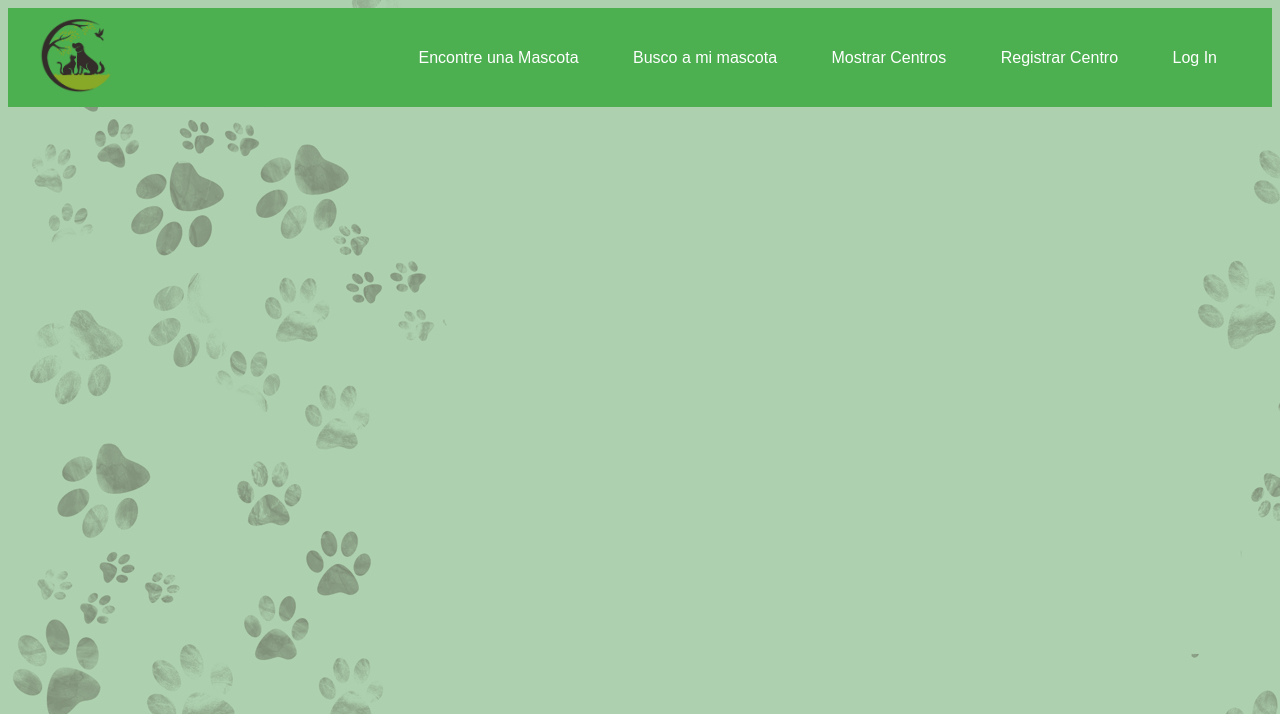
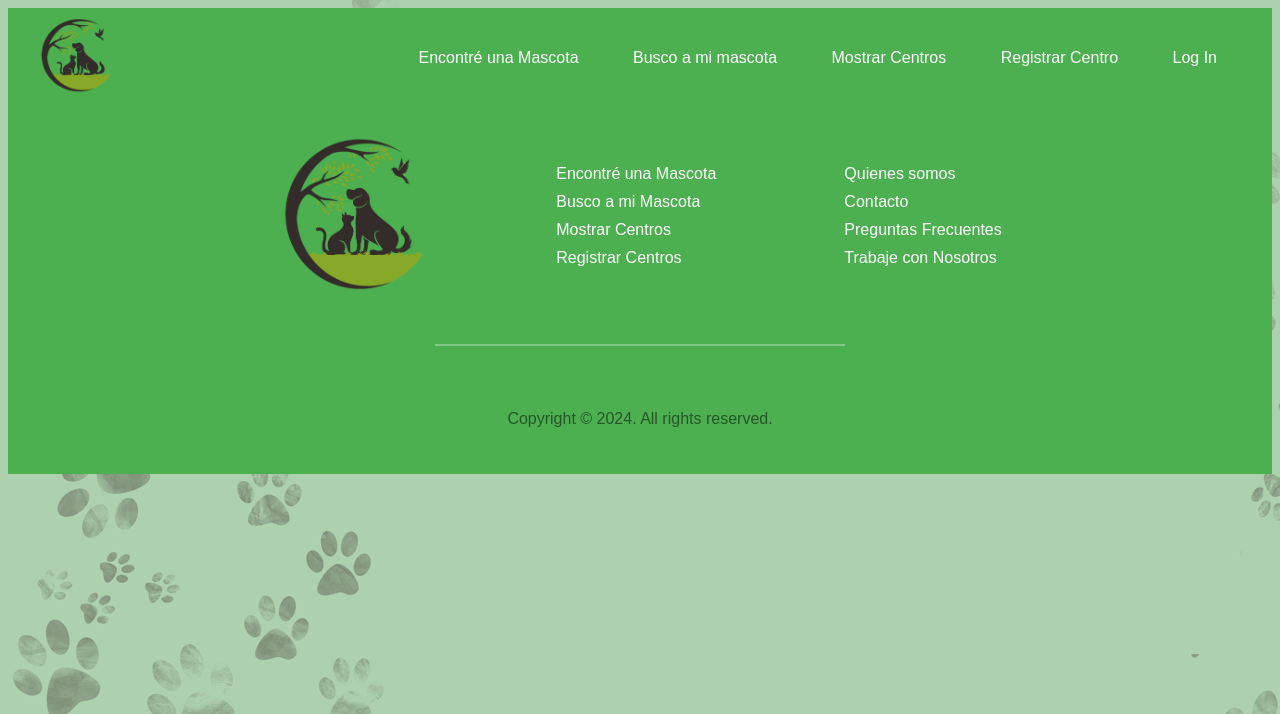
Before and after one commit to TomasPlaHozikian/TP-Mascotas-Perdidas, a Flask app: page /busqueda in a window 1280 px wide. Shown: the top 714 px of the page. Run offline with Flask 3, Linux system fonts and the light colour scheme; some libraries are stand-ins or nearby versions.

Commit message:
Agregado footer al base.html

```diff
--- a/Front End/static/css/styles.css
+++ b/Front End/static/css/styles.css
@@ -5,7 +5,6 @@ body {
 
 
 header{
-
     display: flex;
     justify-content: space-between;
     align-items: center;
@@ -73,3 +72,52 @@ header{
 .textoCarta{
     margin: 30px;
 }
+
+footer{
+  background: #4CAF50;
+  padding: 30px 50px;
+  display: flex;
+  flex-direction: column;
+  flex-wrap: wrap;
+  align-items: center;
+  gap: 40px;
+}
+
+.logoFooter{
+  max-width: 150px;
+  min-width: 75px;
+  height: auto;
+}
+
+.footerContent{
+  display: flex;
+  flex-wrap: wrap;
+  justify-content: center;
+  align-items: center;
+  gap: 10dvw;
+}
+
+footer ul{
+  list-style: none;
+  padding: 0;
+  margin: 0;
+}
+
+footer li{
+  margin: 10px 0;
+}
+
+footer a{
+  color: white;
+  text-decoration: none;
+}
+
+footer hr{
+  width: 35%;
+  border: 1px solid white;
+  opacity: 0.3;
+}
+
+footer>p{
+  opacity: 0.5;
+}
--- a/Front End/templates/base.html
+++ b/Front End/templates/base.html
@@ -1,19 +1,22 @@
 <!DOCTYPE html>
 <html>
+
 <head>
   <link rel="stylesheet" type="text/css" href="{{ url_for('static', filename='css/reset.css') }}">
   <link rel="stylesheet" type="text/css" href="{{ url_for('static', filename='css/styles.css') }}">
 </head>
+
 <body>
 
   <header>
-    <a class="logoClick" href="{{ url_for('home') }}"><img class="logo" src="{{ url_for('static', filename='/images/logo.png')}}"></a>
+    <a class="logoClick" href="{{ url_for('home') }}"><img class="logo"
+        src="{{ url_for('static', filename='/images/logo.png')}}"></a>
     <div class="headerButtons">
-            <a class="Button" id="encontre" >Encontre una Mascota</a>
-            <a class="Button" id="buscar" href="busqueda" >Busco a mi mascota</a>
-            <a class="Button" id="centros" >Mostrar Centros</a>
-            <a class="Button" id="centros" >Registrar Centro</a>
-            <a class="Button" id="login" >Log In</a>
+      <a class="Button" id="encontre">Encontré una Mascota</a>
+      <a class="Button" id="buscar" href="busqueda">Busco a mi mascota</a>
+      <a class="Button" id="centros">Mostrar Centros</a>
+      <a class="Button" id="centros">Registrar Centro</a>
+      <a class="Button" id="login">Log In</a>
     </div>
   </header>
   <main>
@@ -26,7 +29,23 @@
     </div>
   </main>
   <footer>
-
+    <div class="footerContent">
+      <a href="{{ url_for('home') }}"><img class="logoFooter" src="{{ url_for('static', filename='/images/logo.png')}}"></a>
+      <ul>
+        <li><a href="#">Encontré una Mascota</a></li>
+        <li><a href="#">Busco a mi Mascota</a></li>
+        <li><a href="#">Mostrar Centros</a></li>
+        <li><a href="#">Registrar Centros</a></li>
+      </ul>
+      <ul>
+        <li><a href="#">Quienes somos</a></li>
+        <li><a href="#">Contacto</a></li>
+        <li><a href="#">Preguntas Frecuentes</a></li>
+        <li><a href="#">Trabaje con Nosotros</a></li>
+      </ul>
+    </div>
+    <hr>
+    <p>Copyright © 2024. All rights reserved.</p>
   </footer>
 
 </body>
```
Lines whose indentation alone changed are shown as unchanged.
